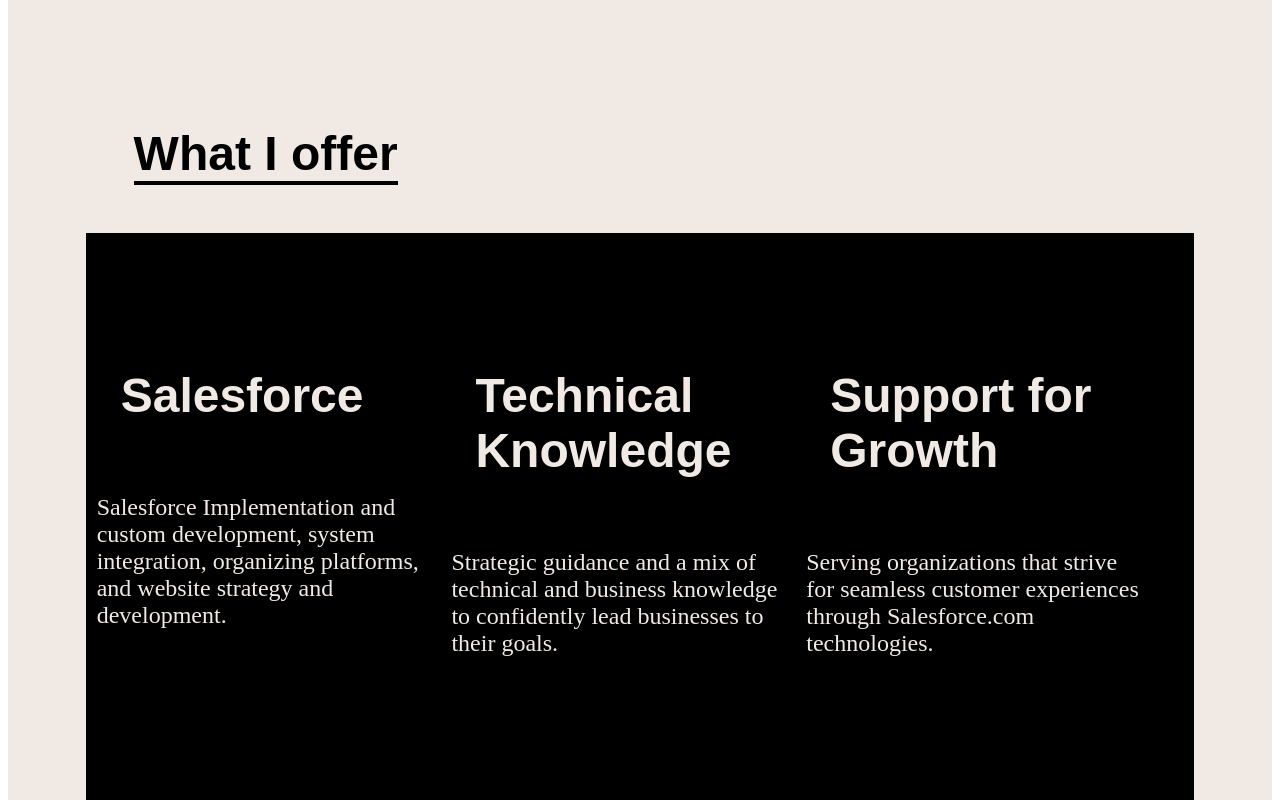
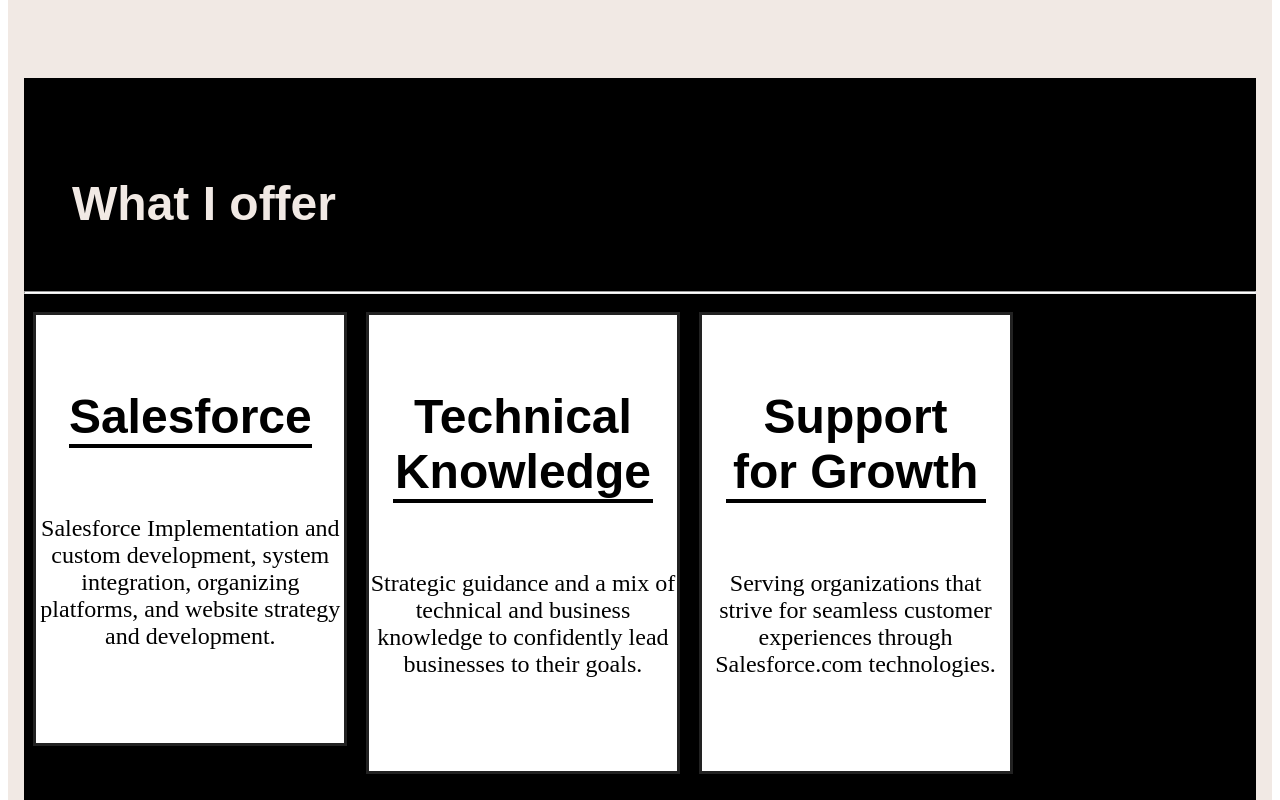
Before and after one commit to oliviaatplutus4nonprofits/oliviaatplutus4nonprofits.github.io, a plain HTML site: page unit_6/index.html in a window 1280 px wide. Shown: the part 940-1740 px from the top of the page. Drawn offline with Linux system fonts and the light colour scheme; a web font is replaced by a local one.

Commit message:
unit 6 updates

```diff
--- a/unit_6/css/Style.css
+++ b/unit_6/css/Style.css
@@ -99,6 +99,10 @@ img {
 	margin: 0 auto
 }
 
+h2 + hr{
+	background-color: #fff;
+	height:1px;
+}
 
 .clearfix:after{
 	visibility: hidden;
@@ -131,9 +135,13 @@ img {
 }
 
 .offer {
-	width: 30%;
+	width: 25%;
 	margin: 1%;
 	float: left;
+  	outline: 3px solid #222;
+  	text-align: center;
+   	color: #000;
+  	background: #fff
 }
 
 .offer > h3{
--- a/unit_6/index.html
+++ b/unit_6/index.html
@@ -30,9 +30,10 @@
 
 			</div>
 
-			<div class="wrapper clearfix">
-			<h2>What I offer</h2>
+			<div class="clearfix">
 			<section id="offer">
+				<h2>What I offer</h2>
+				<hr>
 				<section class="offer">
 					<h3>Salesforce</h3>
 					<p>Salesforce Implementation and custom development, system integration, organizing platforms, and website strategy and development.</p>
```
